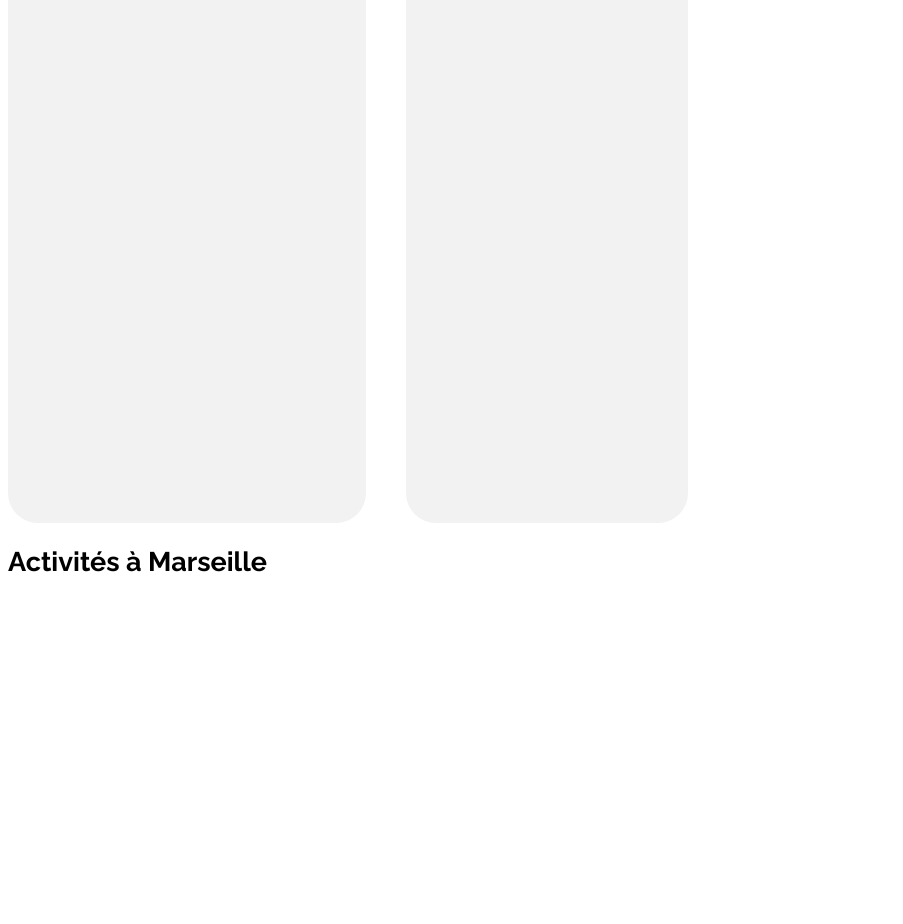
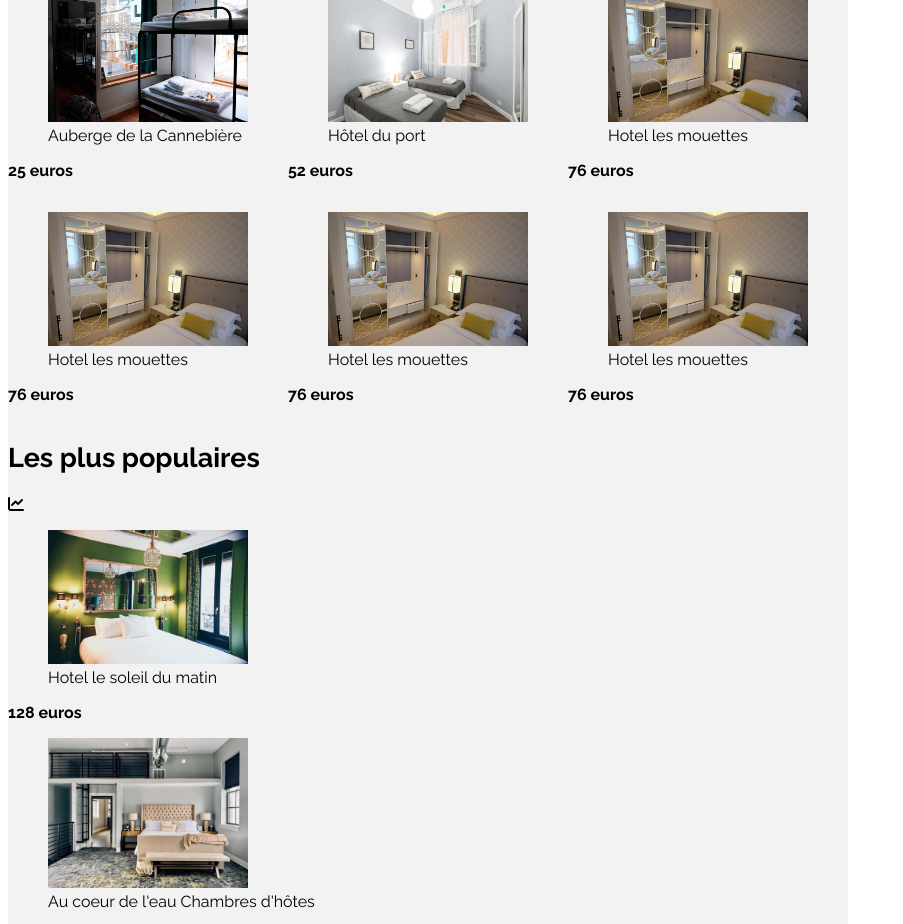
Before and after one commit to vitinolo/thibautlenoir_2_20092021, a plain HTML site: page index.html in a window 1280 px wide. Shown: the part 578-1502 px from the top of the page, without its empty margins (0-903 px from the left). Drawn offline with nearby package versions, Linux system fonts and the light colour scheme.

Commit message:
section1

```diff
--- a/index.html
+++ b/index.html
@@ -5,6 +5,8 @@
         <meta charset="utf-8" />
         <link rel="stylesheet" href="style.css">
         <script src="https://kit.fontawesome.com/4f6e946007.js" crossorigin="anonymous"></script>
+        <link rel="stylesheet" href="https://cdn.jsdelivr.net/npm/bootstrap-icons@1.5.0/font/bootstrap-icons.css"
+        integrity="sha384-tKLJeE1ALTUwtXlaGjJYM3sejfssWdAaWR2s97axw4xkiAdMzQjtOjgcyw0Y50KU" crossorigin="anonymous">
         <title>Projet site de réservation hébergements</title>
     </head>
     <body>
@@ -13,7 +15,7 @@
        <header>
         <!--navigation-->
         <nav>
-          <img class="logoreservia" src="images/logo/Reservia@3x.png"  alt="logo reservia" />
+          <img class="logobooki" src="images/logo/booki@3x.png"  alt="logo booki" />
           <a href="#hebergement">Hébergements</a>
           <a class="activites" href="#activites">Activités</a>
         </nav>
@@ -32,41 +34,123 @@
         <div class="filtres">
           <h2 class="title2">Filtres</h2>
           <div class="icon">
-            <div class="i"><i class="fas fa-money-bill-wave"></i></div>
+            <div class="i"><i class="fas fa-money-bill-wave"></i>
+            </div>
             <a class="economique" href="">Économique</a>
           </div>
           <div class="icon">
-           <div class="i"><i class="fas fa-child"></i></div>
+           <div class="i"><i class="fas fa-child"></i>
+           </div>
            <a class="familial" href="">Familial</a>
           </div>
           <div class="icon">
-           <div class="i"><i class="fas fa-heart"></i></div>
+           <div class="i"><i class="fas fa-heart"></i>
+           </div>
            <a class="romantique" href="">Romantique</a>
           </div>
           <div class="icon">
-           <div class="i"><i class="fas fa-dog"></i></div>
+           <div class="i"><i class="fas fa-dog"></i>
+           </div>
            <a class="animaux" href="">Animaux autorisés</a>
           </div>
         </div>
          <!--sous-titre-->
         <div class="icon-information">
-           <div class="iconi"><i class="fas fa-info"></i></div>
+           <div class="iconi"><i class="fas fa-info"></i>
+           </div>
            <p class="subtitleh2">Plus de 500 logements disponibles dans cette ville</p>
         </div>
        </div>
        <!--Section1-->
        <section class="section1">
          <div class="accommodation">
+           <!--Ancre-->
+          <div id="hebergement">
+          </div>
          <header>
-          <div id="hebergement"></div>
            <h2 class="hmarseille">Hébergement à Marseille</h2>
          </header>
-          <article></article>
-          <article></article>
-          <article></article>
-          <article></article>
-          <article></article>
-          <article></article>
+       <div class="line1">
+          <article class="accomodationmaincard">
+           <a href="#">
+            <figure class="accomodationmain">
+            <img class="accommodationmaincardimg"
+            src="images\hebergements\4_small\marcus-loke-WQJvWU_HZFo-unsplash.jpg"
+            alt="photo d'hébergement">
+            <figcaption class="accomodationmaincardfigcaption">Auberge de la Cannebière</figcaption>
+            </figure>
+            <p class="accommodationmaincardprice">
+            <strong class="accommodationmaincardprice">25 euros</strong>
+            </p>
+           </a>
+          </article>
+          <article class="accomodationmaincard">
+           <a href="#">
+            <figure class="accomodationmain">
+            <img class="accommodationmaincardimg"
+            src="images\hebergements\4_small\fred-kleber-gTbaxaVLvsg-unsplash.jpg"
+            alt="photo d'hébergement">
+            <figcaption class="accomodationmaincardfigcaption">Hôtel du port</figcaption>
+            </figure>
+            <p class="accommodationmaincardprice">
+            <strong class="accommodationmaincardprice">52 euros</strong>
+            </p>
+           </a>
+          </article>
+          <article class="accomodationmaincard">
+           <a href="#">
+            <figure class="accomodationmain">
+            <img class="accommodationmaincardimg"
+            src="images\hebergements\4_small\reisetopia-B8WIgxA_PFU-unsplash.jpg"
+            alt="photo d'hébergement">
+            <figcaption class="accomodationmaincardfigcaption">Hotel les mouettes</figcaption>
+            </figure>
+            <p class="accommodationmaincardprice">
+            <strong class="accommodationmaincardprice">76 euros</strong>
+            </p>
+           </a>
+          </article>
+        </div>
+       <div class="line2">
+          <article class="accomodationmaincard">
+            <a href="#">
+             <figure class="accomodationmain">
+             <img class="accommodationmaincardimg"
+             src="images\hebergements\4_small\reisetopia-B8WIgxA_PFU-unsplash.jpg"
+             alt="photo d'hébergement">
+             <figcaption class="accomodationmaincardfigcaption">Hotel les mouettes</figcaption>
+             </figure>
+             <p class="accommodationmaincardprice">
+             <strong class="accommodationmaincardprice">76 euros</strong>
+             </p>
+            </a>
+          </article>
+          <article class="accomodationmaincard">
+            <a href="#">
+             <figure class="accomodationmain">
+             <img class="accommodationmaincardimg"
+             src="images\hebergements\4_small\reisetopia-B8WIgxA_PFU-unsplash.jpg"
+             alt="photo d'hébergement">
+             <figcaption class="accomodationmaincardfigcaption">Hotel les mouettes</figcaption>
+             </figure>
+             <p class="accommodationmaincardprice">
+             <strong class="accommodationmaincardprice">76 euros</strong>
+             </p>
+            </a>
+          </article>
+          <article class="accomodationmaincard">
+            <a href="#">
+             <figure class="accomodationmain">
+             <img class="accommodationmaincardimg"
+             src="images\hebergements\4_small\reisetopia-B8WIgxA_PFU-unsplash.jpg"
+             alt="photo d'hébergement">
+             <figcaption class="accomodationmaincardfigcaption">Hotel les mouettes</figcaption>
+             </figure>
+             <p class="accommodationmaincardprice">
+             <strong class="accommodationmaincardprice">76 euros</strong>
+             </p>
+            </a>
+          </article>
         </div>
           <div class="themostpopular">
            <aside>
@@ -74,24 +158,70 @@
              <h2 class="themostpop">Les plus populaires</h2>
              <i class="fas fa-chart-line"></i>
             </header>
-           <article></article>
-           <article></article>
-           <article></article>
+            <article class="themostpopularmaincard">
+              <a href="#">
+               <figure class="themostpopularmain">
+               <img class="themostpopularmaincardimg"
+               src="images\hebergements\4_small\emile-guillemot-Bj_rcSC5XfE-unsplash.jpg"
+               alt="photo d'hébergement">
+               <figcaption class="themostpopularmaincardfigcaption">Hotel le soleil du matin</figcaption>
+               </figure>
+               <p class="themostpopilarmaincardprice">
+               <strong class="themostpopularmaincardprice">128 euros</strong>
+               </p>
+              </a>
+            </article>
+            <article class="themostpopularmaincard">
+              <a href="#">
+               <figure class="themostpopularmain">
+               <img class="themostpopularmaincardimg"
+               src="images\hebergements\4_small\aw-creative-VGs8z60yT2c-unsplash.jpg"
+               alt="photo d'hébergement">
+               <figcaption class="themostpopularmaincardfigcaption">Au coeur de l'eau Chambres d'hôtes</figcaption>
+               </figure>
+               <p class="themostpopilarmaincardprice">
+               <strong class="themostpopularmaincardprice">71 euros</strong>
+               </p>
+              </a>
+            </article>
+            <article class="themostpopularmaincard">
+              <a href="#">
+               <figure class="themostpopularmain">
+               <img class="themostpopularmaincardimg"
+               src="images\hebergements\4_small\febrian-zakaria-sjvU0THccQA-unsplash.jpg"
+               alt="photo d'hébergement">
+               <figcaption class="themostpopularmaincardfigcaption">Hotel tout bleu et blanc</figcaption>
+               </figure>
+               <p class="themostpopilarmaincardprice">
+               <strong class="themostpopularmaincardprice">68 euros</strong>
+               </p>
+              </a>
+            </article>
            </aside>
           </div>
+
        </section>
        <!--Section2-->
-       <section id="activity">
+       <section class="section2">
+         <!--Ancre-->
          <div id="activites" class="activity">
           <header>
            <h2>Activités à Marseille</h2>
           </header>
+           <div class="line3">
+            <article></article>
+           </div>
+           <div class="line4">
             <article></article>
             <article></article>
+           </div>
+           <div class="line5">
+            <article></article>
+          </div>
+          <div class="line6">
             <article></article>
             <article></article>
-           <article></article>
-           <article></article>
+          </div>
          </div>
        </section>
      </div>
--- a/style.css
+++ b/style.css
@@ -36,7 +36,7 @@ nav a{
 nav a:hover{
     border-top:3px solid #0065fc;
 }
-.logoreservia{
+.logobooki{
     margin-right:auto;
     padding-right: 0 2px;
     width: 6em;
@@ -157,30 +157,33 @@ h2{
 .section1{
     display:flex;
     }
+
 .accommodation{
         background-color:#f2f2f2;
         justify-content:space-between;
-    display:flex;
         margin-right:40px;
         border-radius:30px;
-    max-width:878px;
-    height:626px;
+        max-width:1341px;
  }
-.hmarseille {
-   margin:50px 0px 0px 30px;
+ .accommodationmaincardimg{
+     max-width:200px;
  }
 .themostpopular{
-    background-color:#f2f2f2;
     display:flex;
-    border-radius:30px;
-    max-width: 419px;
-    height:626px;
 }
-.themostpop{
-    margin:50px 0px 0px 30px;
+.themostpopularmaincardimg{
+    max-width:200px;
 }
+
+.line1{
+    display:flex;
+
+}.line2{
+    display:flex;
+}
+
 /*Section2*/
-#activity{
+.activity{
     display:flex;
     border-radius:30px;
     max-width: 1336px;
```
Also changed, not shown: images/logo/Booki.png (added), images/logo/Booki@3x.png (added), images/logo/Reservia.svg (deleted), images/logo/Reservia@3x.png (deleted), 4 other files. Lines whose indentation alone changed are shown as unchanged.
